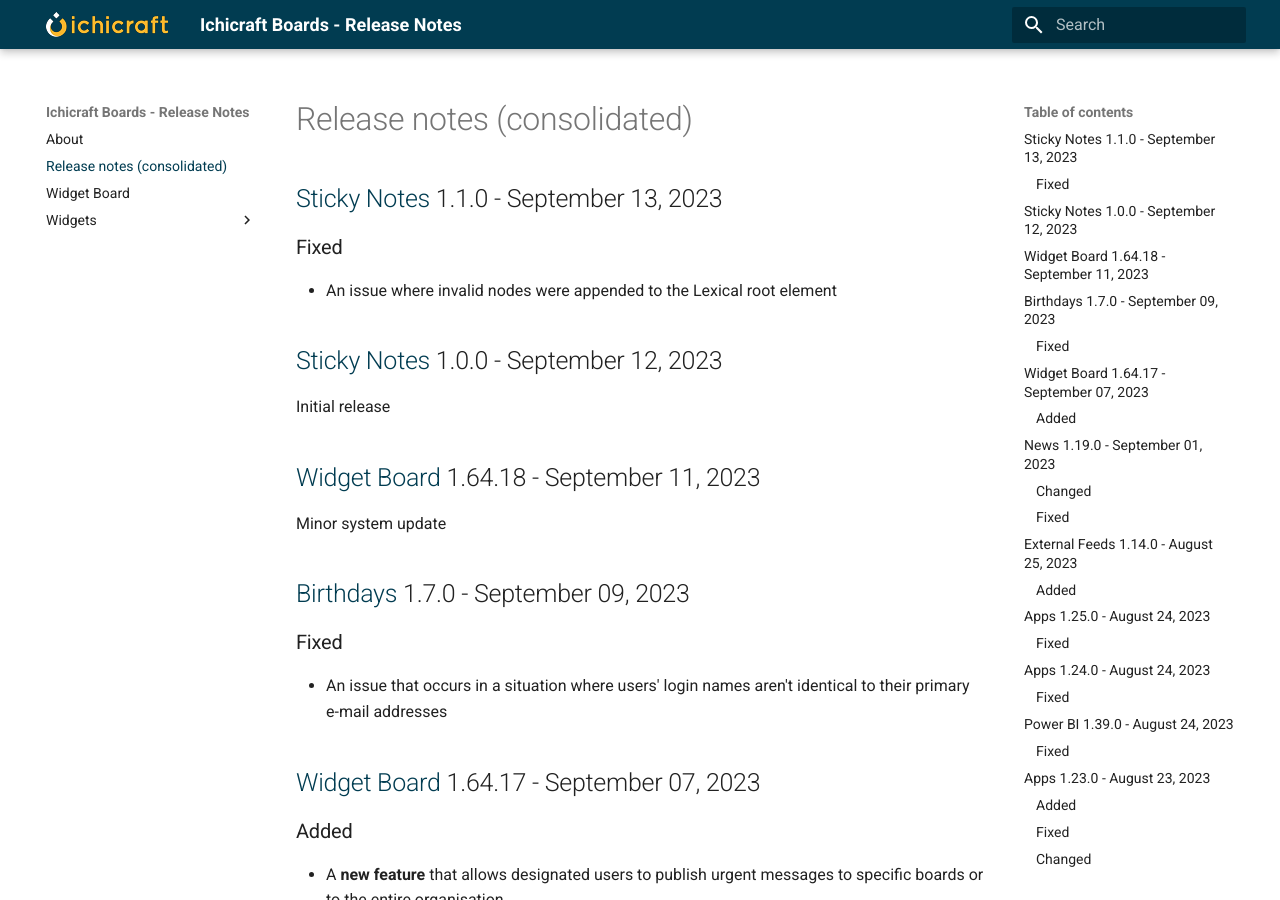
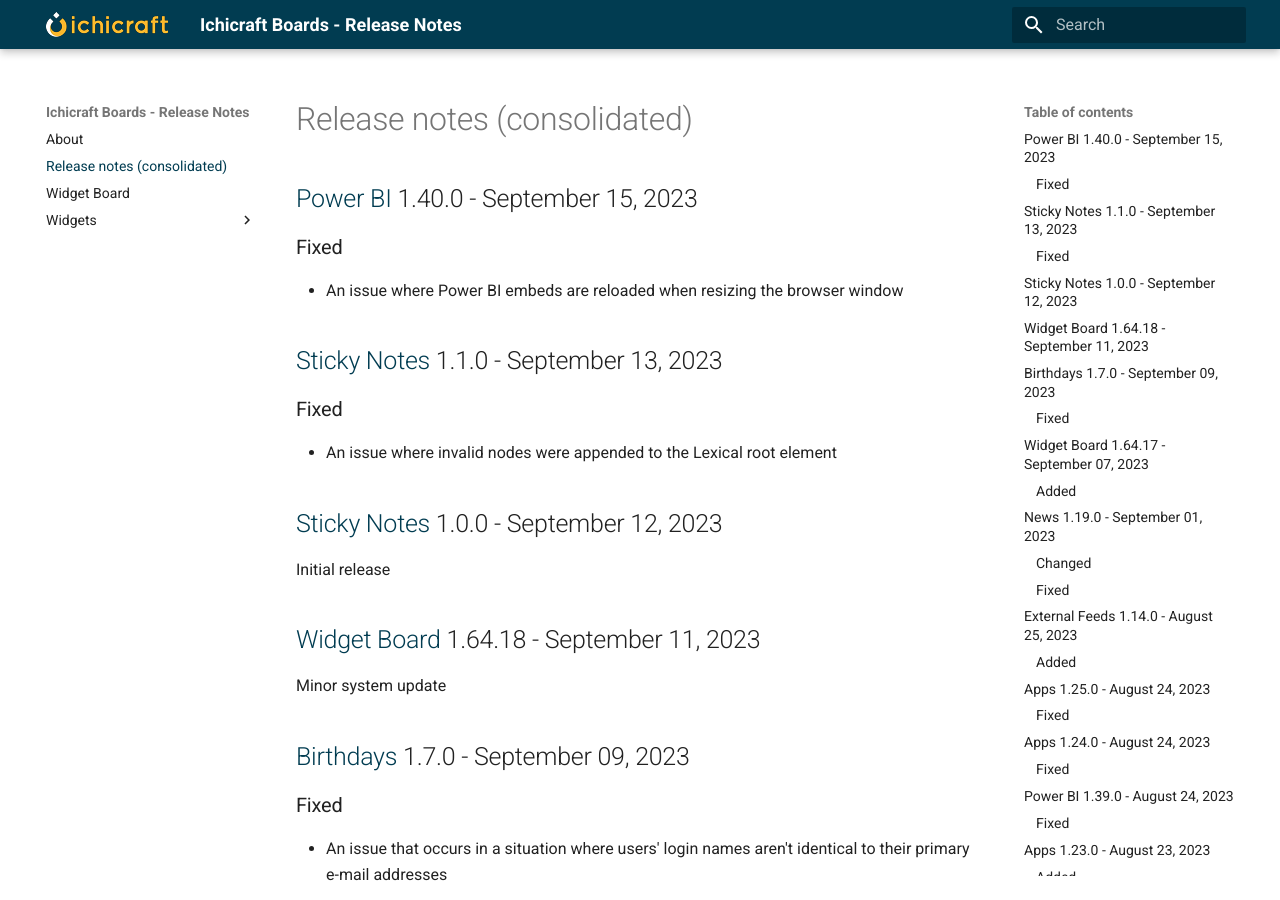
Before and after one commit to ichicraft/widgets-docs, an MkDocs documentation site: the page built from docs/Release-notes-(consolidated).md, in a window 1280 px wide and 900 px high. Built offline with MkDocs 1.6.1 and Material for MkDocs 9.7.7, drawn with Linux system fonts in a browser that asks for light colours.

Commit message:
Release notes updated by BuildService

```diff
--- a/docs/Release-notes-(consolidated).md
+++ b/docs/Release-notes-(consolidated).md
@@ -1,3 +1,8 @@
+## [Power BI](./Widgets/Power BI.md) 1.40.0 - September 15, 2023
+
+### Fixed
+- An issue where Power BI embeds are reloaded when resizing the browser window
+
 ## [Sticky Notes](./Widgets/Sticky Notes.md) 1.1.0 - September 13, 2023
 
 ### Fixed
--- a/docs/Widgets/Power BI.md
+++ b/docs/Widgets/Power BI.md
@@ -1,3 +1,8 @@
+## 1.40.0 - September 15, 2023
+
+### Fixed
+- An issue where Power BI embeds are reloaded when resizing the browser window
+
 ## 1.39.0 - August 24, 2023
 
 ### Fixed
```
